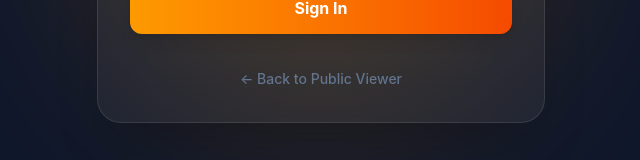
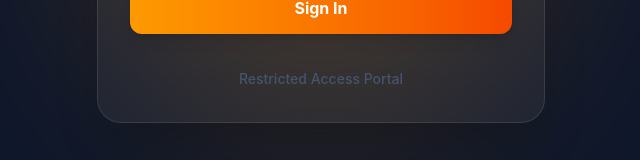
Before and after one commit to zzzuna/falcon-report, a React (Vite) app: page /admin/login in a window 1280 px wide. Shown: the part 570-730 px from the top of the page, without its empty margins (319-959 px from the left). Built offline with nearby package versions, Linux system fonts and the light colour scheme; no server answers.

Commit message:
chore: deploy strict full authentication isolation and robust rbac access controls matrix

```diff
--- a/src/app/App.jsx
+++ b/src/app/App.jsx
@@ -84,10 +84,12 @@ function App() {
   return (
     <AuthProvider>
       <Routes>
-        <Route element={<PublicLayout />}>
-          <Route path="/" element={<Home />} />
-          <Route path="/reports" element={<PublicArchive />} />
-          <Route path="/reports/:id" element={<SingleReport />} />
+        <Route element={<ProtectedRoute />}>
+          <Route element={<PublicLayout />}>
+            <Route path="/" element={<Home />} />
+            <Route path="/reports" element={<PublicArchive />} />
+            <Route path="/reports/:id" element={<SingleReport />} />
+          </Route>
         </Route>
 
         <Route path="/admin/login" element={<Login />} />
--- a/src/pages/admin/Login.jsx
+++ b/src/pages/admin/Login.jsx
@@ -73,7 +73,7 @@ export function Login() {
                     </form>
 
                     <div className="mt-8 text-center">
-                        <a href="/" className="text-sm text-slate-500 hover:text-white transition font-medium">&larr; Back to Public Viewer</a>
+                        <span className="text-sm text-slate-600 font-medium">Restricted Access Portal</span>
                     </div>
                 </div>
             </div>
```
